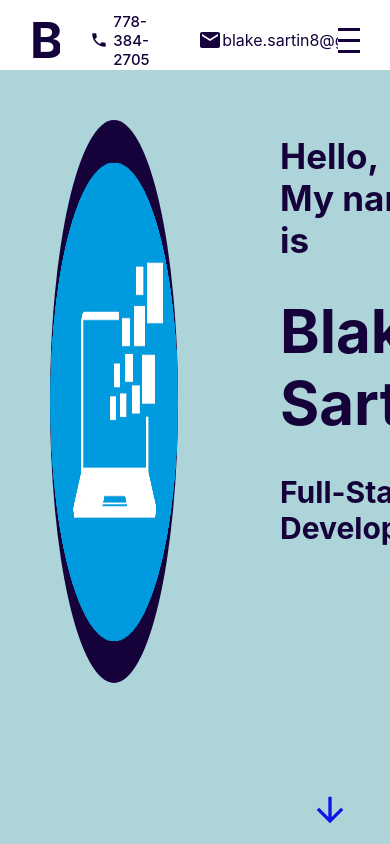
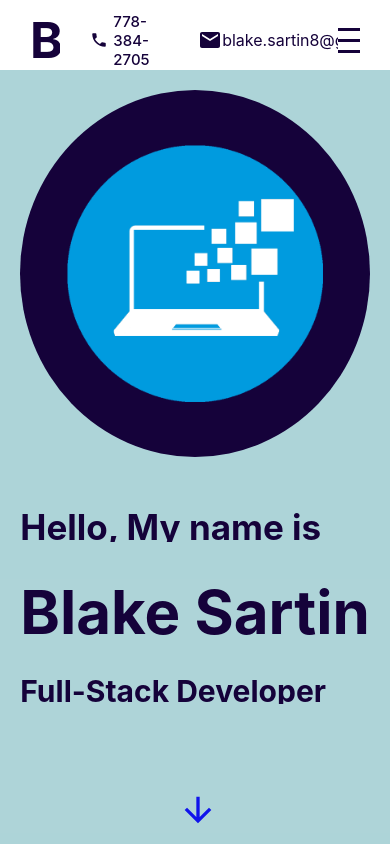
Before and after one commit to BlakeSartin/Portfolio, a React (Create React App) app in the folder portfolio/: page / in a window 390 px wide. Built offline with nearby package versions, Linux system fonts and the light colour scheme.

Commit message:
add mobile styling for intro page

```diff
--- a/portfolio/src/components/Intro.scss
+++ b/portfolio/src/components/Intro.scss
@@ -3,6 +3,12 @@
 .intro {
   background-color: rgba(176, 250, 255, 0.815);
   display: flex;
+
+  @include mobile{
+    flex-direction: column;
+    align-items: center;
+
+  }
 
   .left {
     flex: 0.5;
@@ -11,6 +17,9 @@
     padding: 20px;
     margin-left: 30px;
     margin-top: 30px;
+    @include mobile {
+     margin: 0;
+    }
 
 
 
@@ -23,9 +32,19 @@
       align-items: center;
       justify-content: center;
       float: right;
+      @include mobile {
+        width: 350px;
+        height: 100%;
+
+      }
+
 
       img {
         height: 85%;
+
+        @include mobile {
+          height: 70%;
+        }
       }
     }
   }
@@ -40,6 +59,10 @@
       display: flex;
       flex-direction: column;
       justify-content: center;
+      @include mobile {
+        padding: 0;
+      }
+
 
       h1 {
         font-size: 60px;
@@ -70,6 +93,9 @@
             opacity: 1;
           }
       }
+      @include mobile {
+        overflow: hidden;
+      }
       }
       h3 {
         font-size: 30px;
@@ -97,10 +123,15 @@
       position:absolute;
       bottom: 10px;
       left: 50%;
+      @include mobile {
+        left: 45%;
+      }
 
       .icon{
         font-size: 40px;
         animation: arrowBlink 2s infinite;
+
+
       }
 
       @keyframes arrowBlink {
--- a/portfolio/src/global.scss
+++ b/portfolio/src/global.scss
@@ -1 +1,9 @@
-$mainColor: #15023a
+$mainColor: #15023a;
+
+$width: 768px;
+
+@mixin mobile {
+  @media (max-width: #{$width}) {
+    @content
+  }
+}
```
